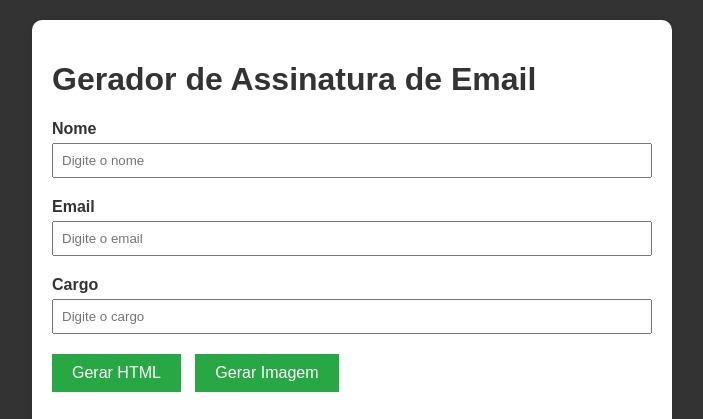
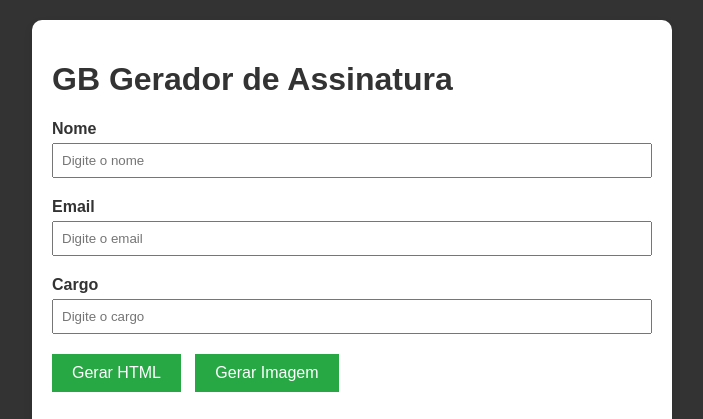
Before and after one commit to arthur-meireles/gerador-assinatura, a plain HTML site: page index.html in a window 1280 px wide. Shown: the top 419 px of the page, without its empty margins (288-991 px from the left). Drawn offline with nearby package versions, Linux system fonts and the light colour scheme.

Commit message:
Update index.html

```diff
--- a/index.html
+++ b/index.html
@@ -126,7 +126,7 @@
 <body>
 
     <div class="container">
-        <h1>Gerador de Assinatura de Email</h1>
+        <h1>GB Gerador de Assinatura</h1>
         <div class="form-group">
             <label for="name">Nome</label>
             <input type="text" id="name" placeholder="Digite o nome" oninput="updatePreview()">
```
